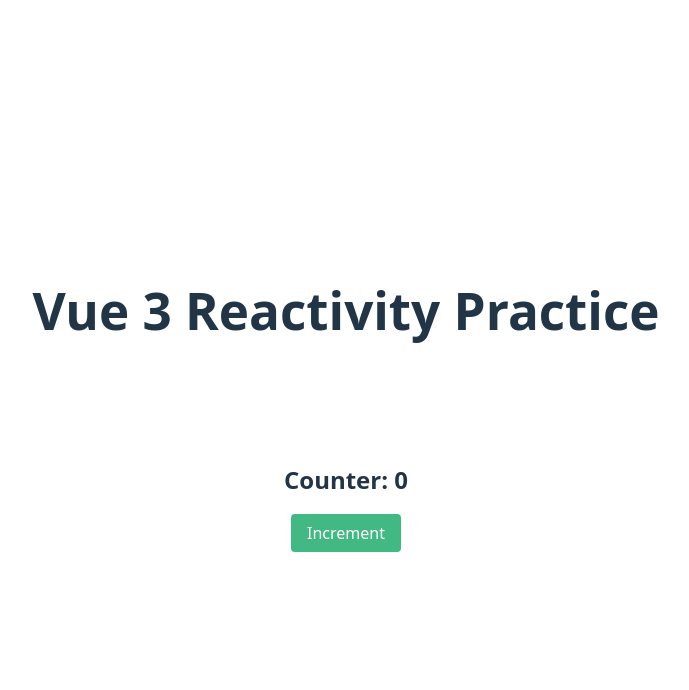
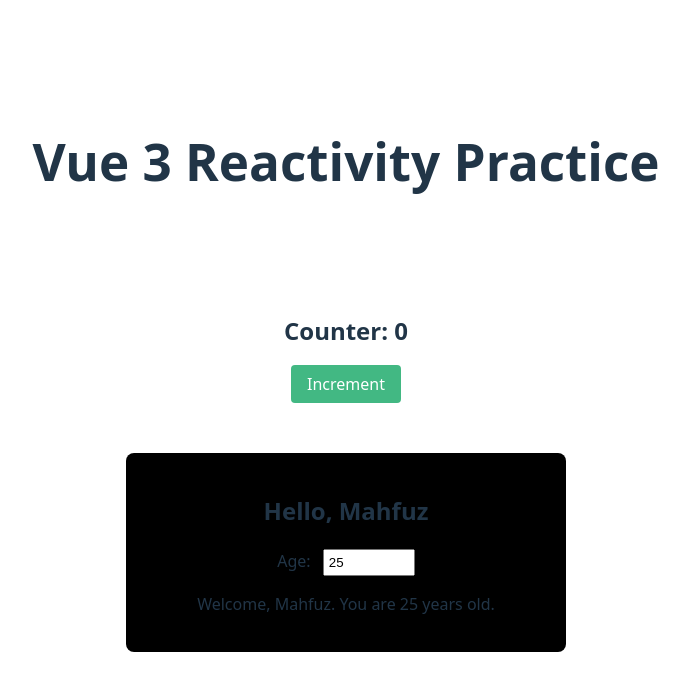
Before and after one commit to AlMahfuzKhanD/vue-3-practice, a Vue app: page / in a window 1280 px wide. Shown: the top 690 px of the page, without its empty margins (294-983 px from the left). Built offline with nearby package versions, Linux system fonts and the light colour scheme.

Commit message:
reactivity computed and watch done

```diff
--- a/src/App.vue
+++ b/src/App.vue
@@ -2,9 +2,11 @@
   <div id="app">
     <h1>Vue 3 Reactivity Practice</h1>
     <Counter />
+    <UserCard />
   </div>
 </template>
 
 <script setup>
 import Counter from "./components/Counter.vue";
+import UserCard from "./components/UserCard.vue";
 </script>
--- /dev/null
+++ b/src/components/UserCard.vue
@@ -0,0 +1,41 @@
+<template>
+  <div class="user-card">
+    <h2>Hello, {{ user.name }}</h2>
+    <p>Age: <input v-model="user.age" type="number" /></p>
+    <p>{{ greeting }}</p>
+  </div>
+</template>
+<script setup>
+import { reactive, computed, watch } from "vue";
+
+const user = reactive({
+  name: "Mahfuz",
+  age: 25,
+});
+
+const greeting = computed(() => {
+  return `Welcome, ${user.name}. You are ${user.age} years old.`;
+});
+
+watch(
+  () => user.age,
+  (newAge, oldAge) => {
+    console.log(`User age changed ${oldAge} to ${newAge}`);
+  }
+);
+</script>
+<style scoped>
+.user-card {
+  padding: 20px;
+  max-width: 400px;
+  margin: 50px auto;
+  background: #000;
+  border-radius: 8px;
+  text-align: center;
+}
+input {
+  width: 80px;
+  padding: 4px;
+  margin-left: 8px;
+}
+</style>
```
